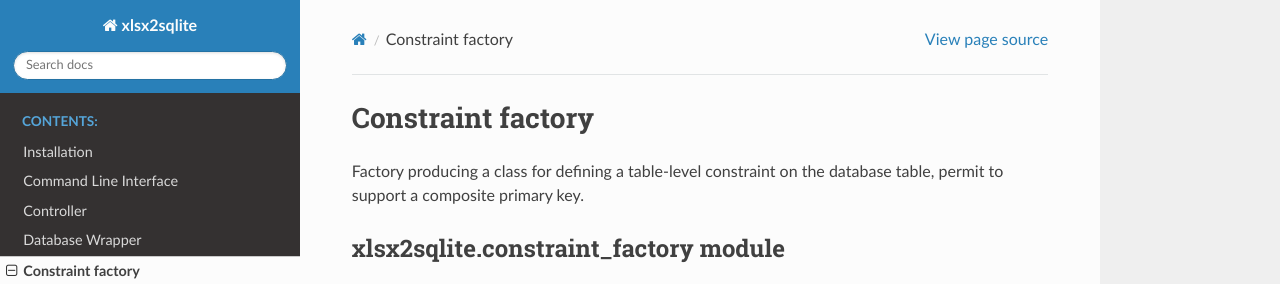
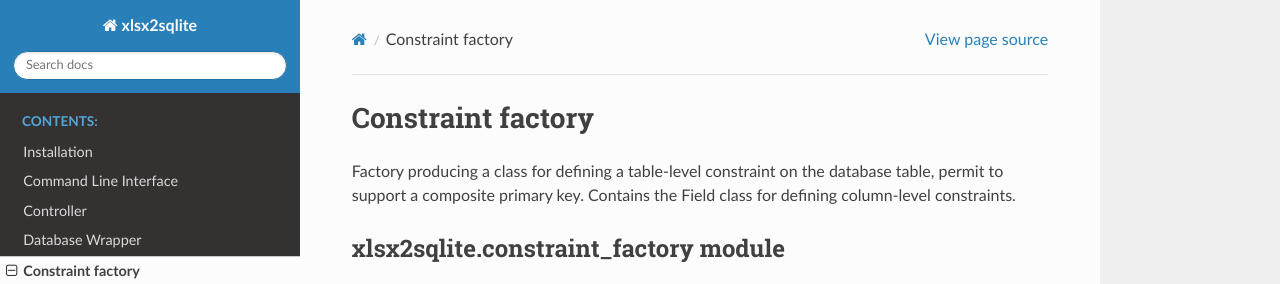
Before and after one commit to Xgalan/xlsx2sqlite, a Sphinx documentation site: the page built from docs/constraint_factory.rst, in a window 1280 px wide, cut to the strip 0-284 px from the top of the page. Built offline with Sphinx 7.4.7 and the Read the Docs theme 2.0.0, drawn with Linux system fonts in a browser that asks for light colours; pages that are not in the unit, such as notebooks, are missing from menus.

Commit message:
update docs

```diff
--- a/docs/constraint_factory.rst
+++ b/docs/constraint_factory.rst
@@ -3,6 +3,7 @@ Constraint factory
 =================
 
 Factory producing a class for defining a table-level constraint on the database table, permit to support a composite primary key.
+Contains the Field class for defining column-level constraints.
 
 
 xlsx2sqlite.constraint_factory module
```
Also changed, not shown: docs/field_factory.rst (deleted, +0 -14 lines).
